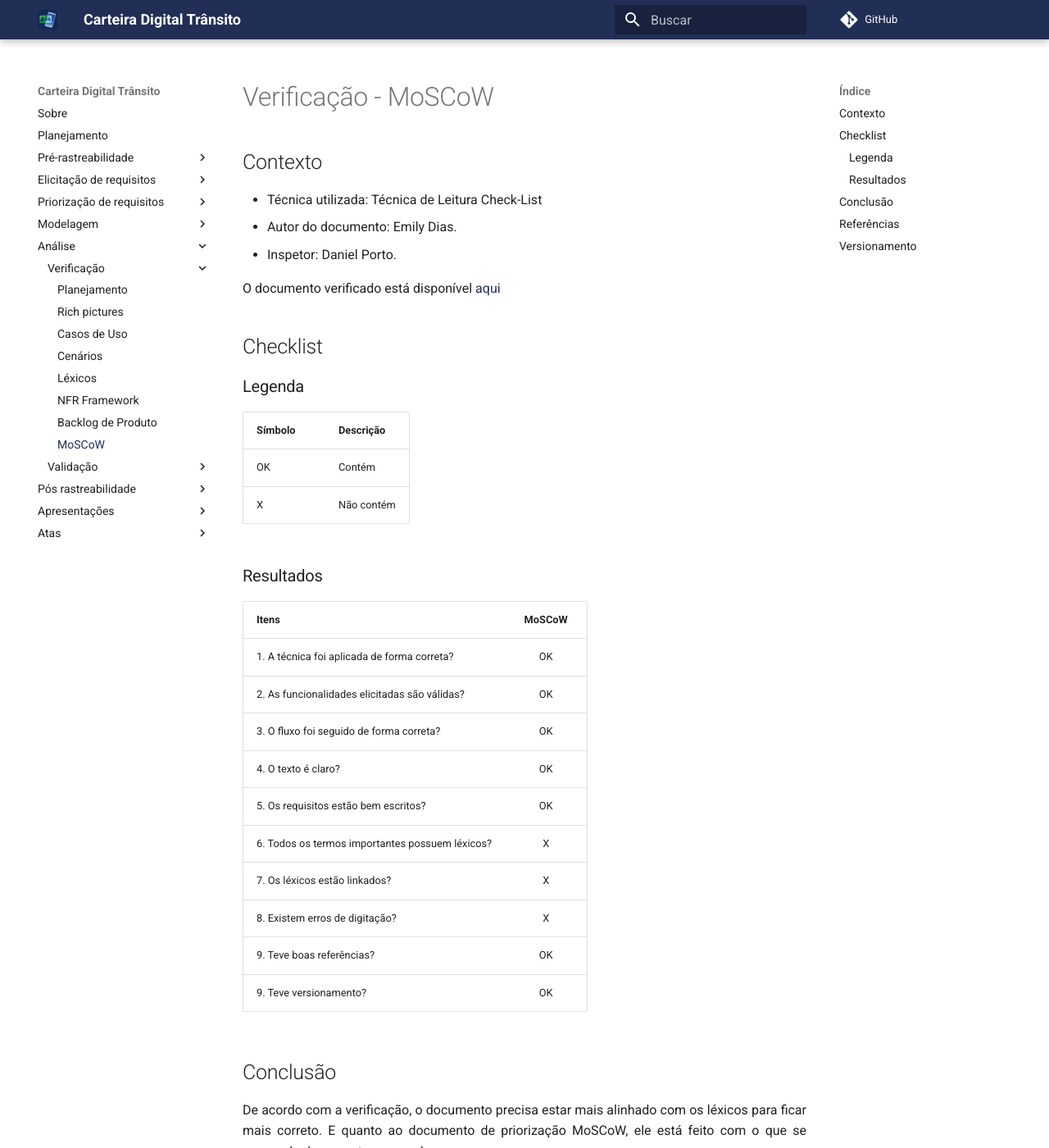
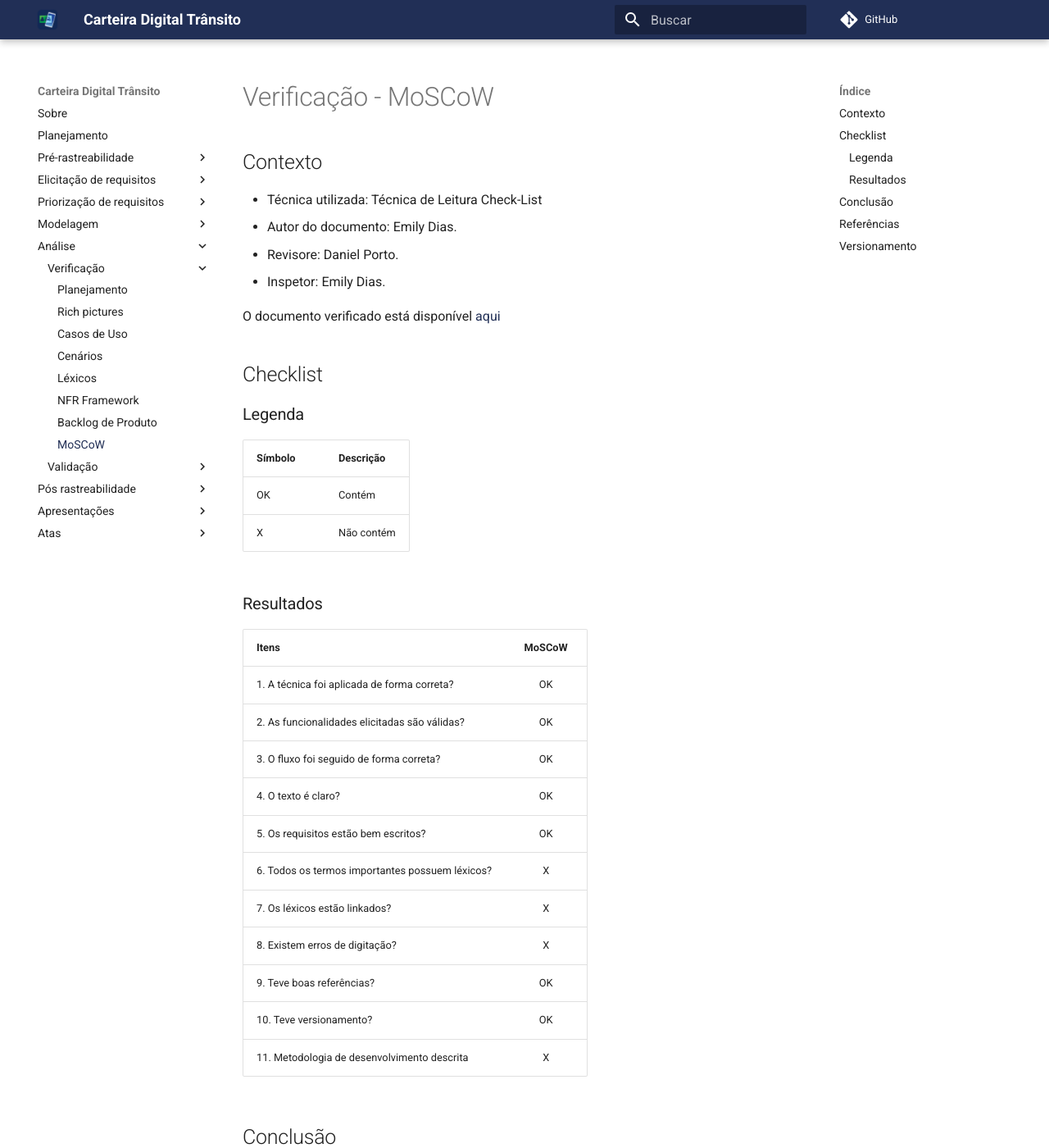
Before and after one commit to sergiosacj/2020.2-CarteiraDigitalTransito, an MkDocs documentation site: the page built from docs/analise/verificacao/moscow.md, in a window 1280 px wide and 1400 px high. Shown: the whole window at 82% size. Built offline with MkDocs 1.6.1 and Material for MkDocs 9.7.7, drawn with Linux system fonts in a browser that asks for light colours; comment, search, counter and statistics services are not loaded.

Commit message:
(#70) ajustes do documento

```diff
--- a/docs/analise/verificacao/moscow.md
+++ b/docs/analise/verificacao/moscow.md
@@ -4,7 +4,8 @@
 
 - Técnica utilizada: Técnica de Leitura Check-List
 - Autor do documento: Emily Dias.
-- Inspetor: Daniel Porto.
+- Revisore: Daniel Porto.
+- Inspetor: Emily Dias.
 
 O documento verificado está disponível [aqui](https://requisitos-de-software.github.io/2020.2-CarteiraDigitalTransito/priorizacao/moscow/)
 
@@ -31,7 +32,8 @@ O documento verificado está disponível [aqui](https://requisitos-de-software.g
 |7. Os léxicos estão linkados?|X|
 |8. Existem erros de digitação?|X|
 |9. Teve boas referências?|OK|
-|9. Teve versionamento?|OK|
+|10. Teve versionamento?|OK|
+|11. Metodologia de desenvolvimento descrita|X|
 
 ## Conclusão
 
```
